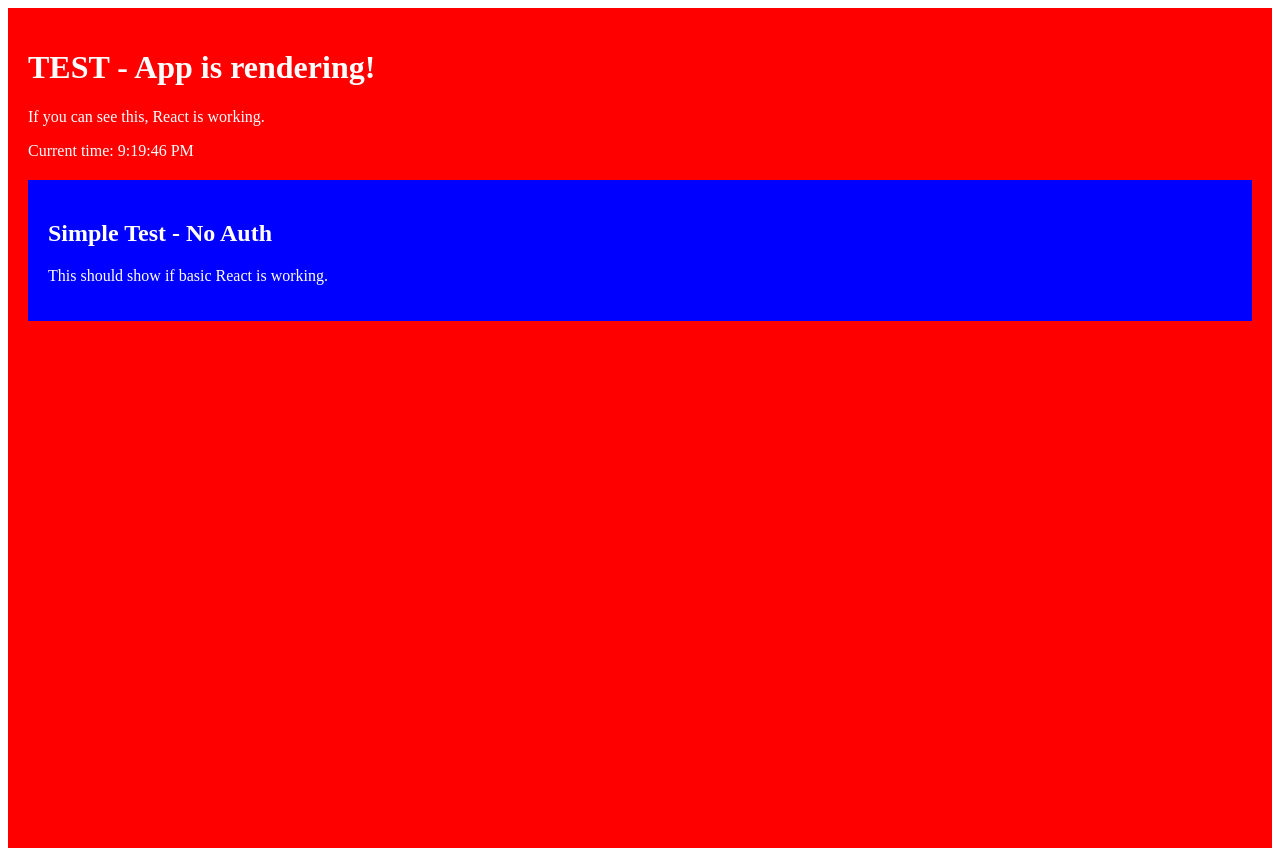
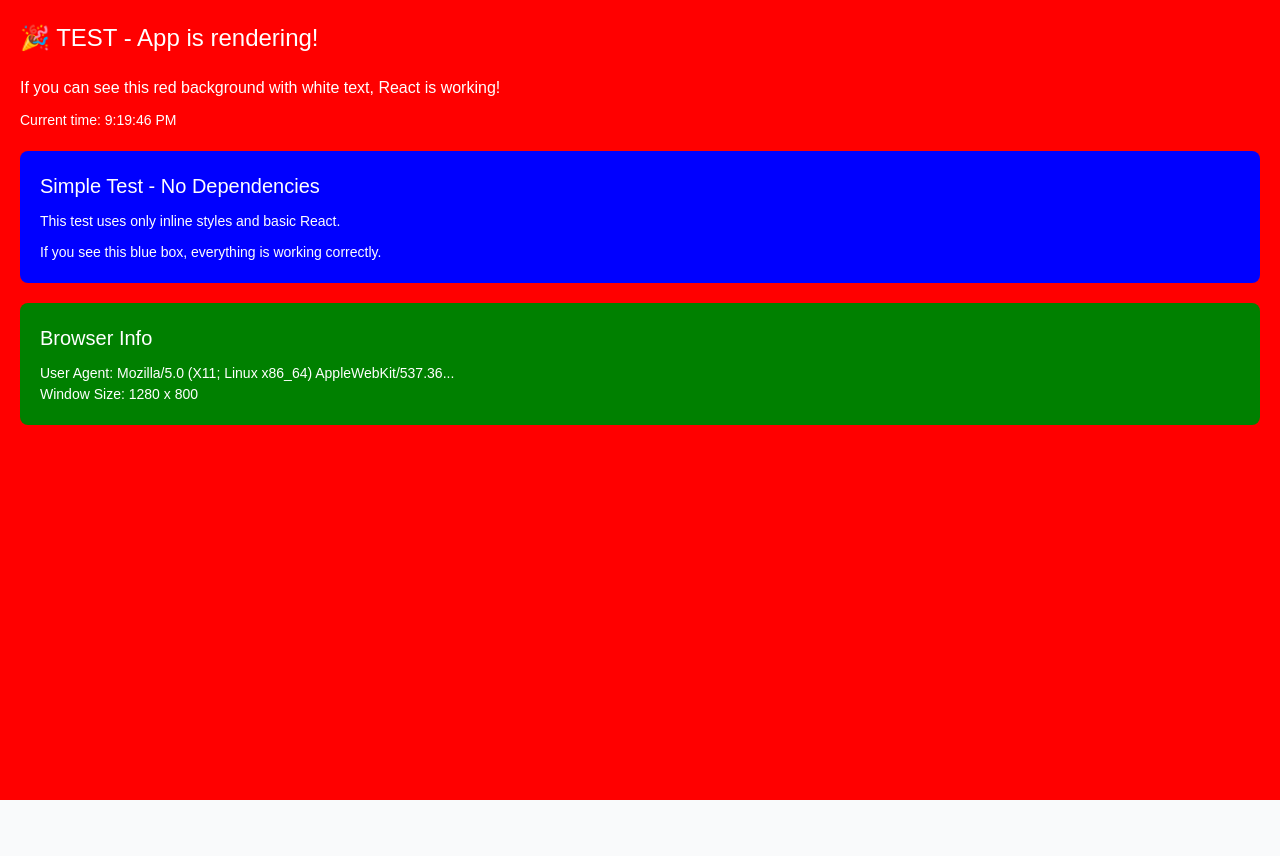
Before and after one commit to vincenttwizere/Task-Management-App, a React (Vite) app: page / in a window 1280 px wide. After the commit the page ends 800 px from the top, so only its background shows below. Built offline with nearby package versions, Linux system fonts and the light colour scheme; no server answers.

Commit message:
main.jsx update

```diff
--- a/src/App.jsx
+++ b/src/App.jsx
@@ -1,114 +1,59 @@
-import { BrowserRouter as Router, Routes, Route, Navigate } from 'react-router-dom';
-import { AuthProvider, useAuth } from './contexts/AuthContext';
-import Login from './pages/Login';
-import Register from './pages/Register';
-import Dashboard from './pages/Dashboard';
-import Tasks from './pages/Tasks';
-import Projects from './pages/Projects';
-import Calendar from './pages/Calendar';
-import Analytics from './pages/Analytics';
-import PrivateRoute from './components/PrivateRoute';
-
-function AppContent() {
-  const { currentUser, loading } = useAuth();
-
-  console.log('AppContent render:', { currentUser, loading });
-
-  if (loading) {
-    console.log('Showing loading state');
-    return (
-      <div className="min-h-screen flex items-center justify-center bg-gray-50">
-        <div className="text-center">
-          <div className="animate-spin rounded-full h-12 w-12 border-b-2 border-primary-600 mx-auto mb-4"></div>
-          <p className="text-gray-600">Loading...</p>
-        </div>
-      </div>
-    );
-  }
-
-  console.log('Rendering main app content');
-  return (
-    <Routes>
-      {/* Public Routes */}
-      <Route
-        path="/login"
-        element={currentUser ? <Navigate to="/dashboard" /> : <Login />}
-      />
-      <Route
-        path="/register"
-        element={currentUser ? <Navigate to="/dashboard" /> : <Register />}
-      />
-
-      {/* Protected Routes */}
-      <Route
-        path="/dashboard"
-        element={
-          <PrivateRoute>
-            <Dashboard />
-          </PrivateRoute>
-        }
-      />
-      <Route
-        path="/tasks"
-        element={
-          <PrivateRoute>
-            <Tasks />
-          </PrivateRoute>
-        }
-      />
-      <Route
-        path="/projects"
-        element={
-          <PrivateRoute>
-            <Projects />
-          </PrivateRoute>
-        }
-      />
-      <Route
-        path="/calendar"
-        element={
-          <PrivateRoute>
-            <Calendar />
-          </PrivateRoute>
-        }
-      />
-      <Route
-        path="/analytics"
-        element={
-          <PrivateRoute>
-            <Analytics />
-          </PrivateRoute>
-        }
-      />
-
-      {/* Catch all route */}
-      <Route path="*" element={<Navigate to={currentUser ? "/dashboard" : "/login"} />} />
-    </Routes>
-  );
-}
+import React from 'react';
 
 function App() {
   console.log('App component rendering');
+
   return (
-    <div style={{ padding: '20px', backgroundColor: 'red', color: 'white', minHeight: '100vh' }}>
-      <h1>TEST - App is rendering!</h1>
-      <p>If you can see this, React is working.</p>
-      <p>Current time: {new Date().toLocaleTimeString()}</p>
+    <div style={{
+      padding: '20px',
+      backgroundColor: 'red',
+      color: 'white',
+      minHeight: '100vh',
+      fontFamily: 'Arial, sans-serif'
+    }}>
+      <h1 style={{ fontSize: '24px', marginBottom: '20px' }}>
+        🎉 TEST - App is rendering!
+      </h1>
+      <p style={{ fontSize: '16px', marginBottom: '10px' }}>
+        If you can see this red background with white text, React is working!
+      </p>
+      <p style={{ fontSize: '14px', marginBottom: '20px' }}>
+        Current time: {new Date().toLocaleTimeString()}
+      </p>
 
-      {/* Temporarily bypass authentication for testing */}
-      <div style={{ marginTop: '20px', padding: '20px', backgroundColor: 'blue' }}>
-        <h2>Simple Test - No Auth</h2>
-        <p>This should show if basic React is working.</p>
+      <div style={{
+        marginTop: '20px',
+        padding: '20px',
+        backgroundColor: 'blue',
+        borderRadius: '8px'
+      }}>
+        <h2 style={{ fontSize: '20px', marginBottom: '10px' }}>
+          Simple Test - No Dependencies
+        </h2>
+        <p style={{ fontSize: '14px' }}>
+          This test uses only inline styles and basic React.
+        </p>
+        <p style={{ fontSize: '14px', marginTop: '10px' }}>
+          If you see this blue box, everything is working correctly.
+        </p>
       </div>
 
-      {/* Original app (commented out for testing) */}
-      {/*
-      <Router>
-        <AuthProvider>
-          <AppContent />
-        </AuthProvider>
-      </Router>
-      */}
+      <div style={{
+        marginTop: '20px',
+        padding: '20px',
+        backgroundColor: 'green',
+        borderRadius: '8px'
+      }}>
+        <h2 style={{ fontSize: '20px', marginBottom: '10px' }}>
+          Browser Info
+        </h2>
+        <p style={{ fontSize: '14px' }}>
+          User Agent: {navigator.userAgent.substring(0, 50)}...
+        </p>
+        <p style={{ fontSize: '14px' }}>
+          Window Size: {window.innerWidth} x {window.innerHeight}
+        </p>
+      </div>
     </div>
   );
 }
--- a/src/main.jsx
+++ b/src/main.jsx
@@ -1,7 +1,7 @@
 import React from 'react';
 import ReactDOM from 'react-dom/client';
 import App from './App';
-// import './index.css';
+import './index.css';
 
 console.log('main.jsx: Starting application');
 
```
Also changed, not shown: 5 other files (tests, documents, lock files or other folders).
